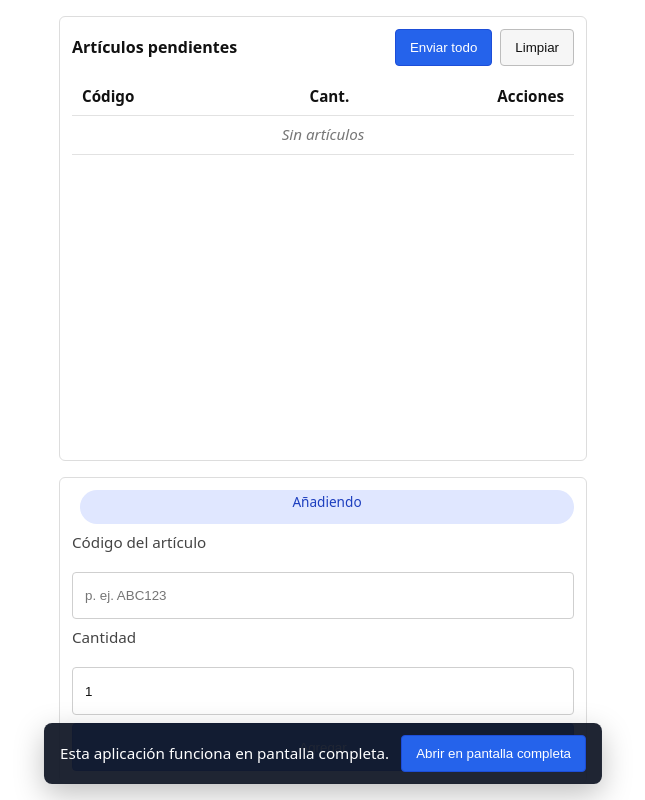
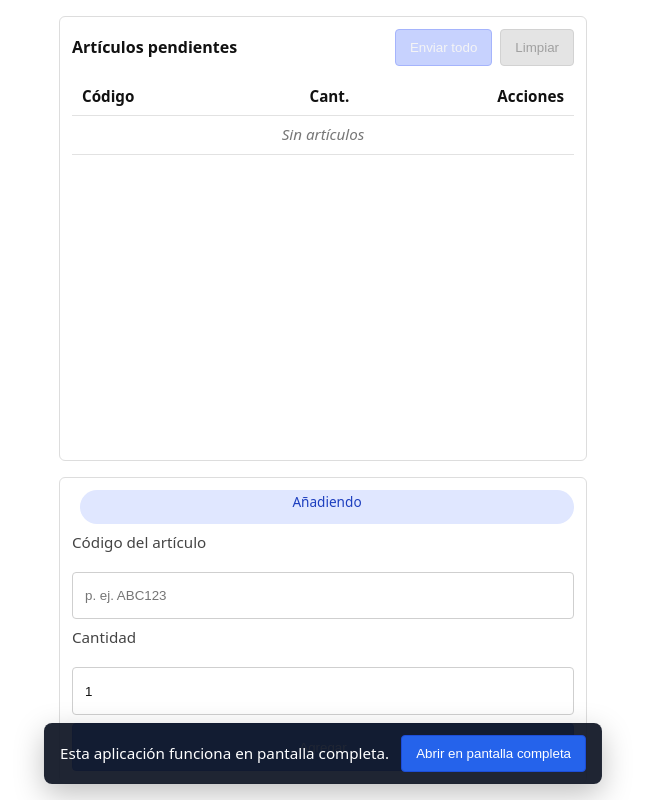
Before and after one commit to Pegoku/PDA-Thing, a website: page public/index.html in a window 1280 px wide. Shown: the whole page, without its empty margins (317-962 px from the left). Drawn offline with Linux system fonts and the light colour scheme.

Commit message:
disable buttons when no articles are in the buffer

```diff
--- a/public/app.js
+++ b/public/app.js
@@ -257,8 +257,11 @@ if ('serviceWorker' in navigator) {
 
   function setActionButtonsState() {
     const empty = buffer.length === 0;
-    sendAllBtn.disabled = empty || isSending;
-    clearAllBtn.disabled = empty || isSending;
+    const disableActions = empty || isSending;
+    sendAllBtn.disabled = disableActions;
+    clearAllBtn.disabled = disableActions;
+    sendAllBtn.classList.toggle('disabled', disableActions);
+    clearAllBtn.classList.toggle('disabled', disableActions);
     saveBtn.disabled = isSending;
     // codeEl.disabled = isSending;
     qttyEl.disabled = isSending;
@@ -373,6 +376,7 @@ if ('serviceWorker' in navigator) {
 
     renderBuffer();
     resetForm();
+
   });
 
   bufferTbody.addEventListener('click', (event) => {
--- a/public/index.html
+++ b/public/index.html
@@ -20,10 +20,10 @@
         <header class="buffer-header">
           <h2>Artículos pendientes</h2>
           <div class="buffer-actions">
-            <button type="button" id="send-all-btn" class="primary">
+            <button type="button" id="send-all-btn" class="primary disabled" disabled>
               Enviar todo
             </button>
-            <button type="button" id="clear-all-btn">Limpiar</button>
+            <button type="button" id="clear-all-btn" class="disabled" disabled>Limpiar</button>
           </div>
         </header>
         <div class="buffer-table-wrapper">
--- a/public/styles.css
+++ b/public/styles.css
@@ -95,6 +95,20 @@ button.primary {
 }
 button.primary:hover {
   background: #1e55d1;
+}
+button:disabled,
+button.disabled {
+  background: #e4e4e4;
+  border-color: #d2d2d2;
+  color: #a0a0a0;
+  cursor: not-allowed;
+  box-shadow: none;
+}
+button.primary:disabled,
+button.primary.disabled {
+  background: #c7d2fe;
+  border-color: #a5b4fc;
+  color: #f4f4f5;
 }
 .hidden {
   display: none !important;
```
